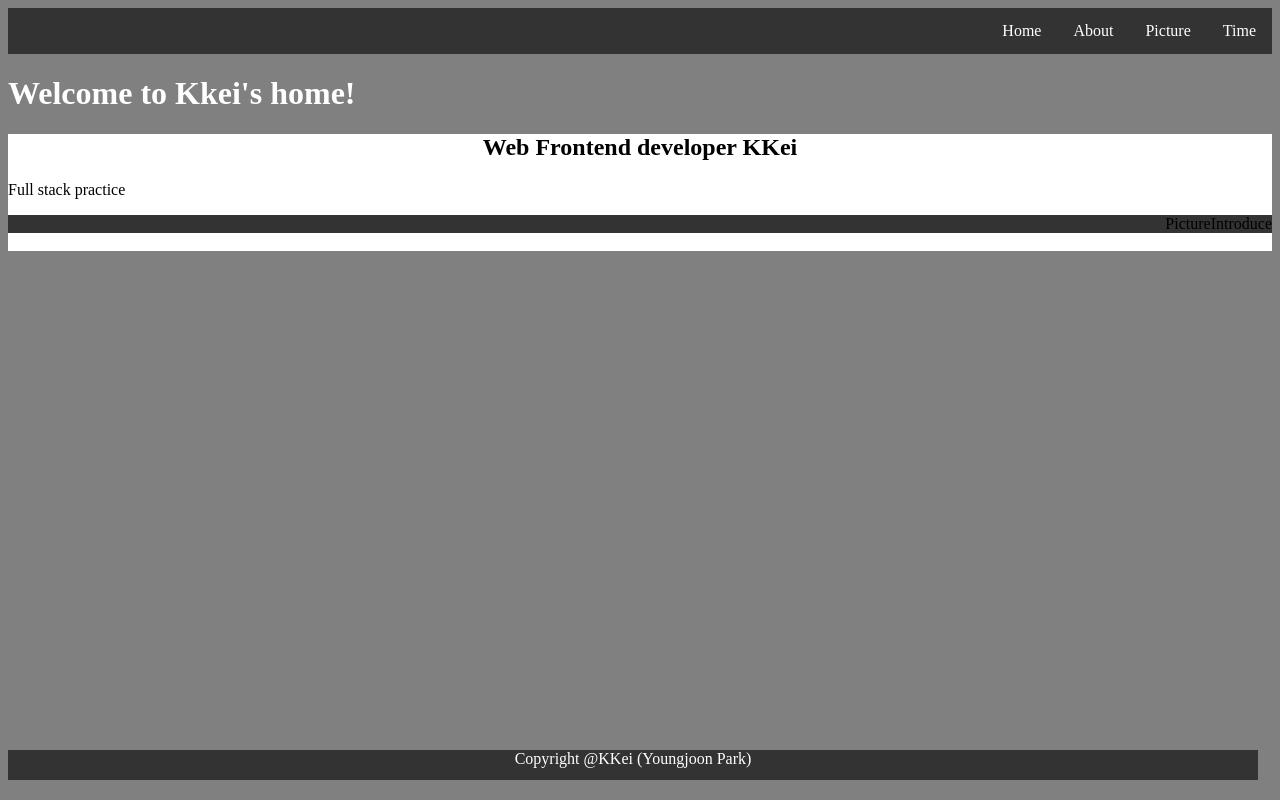
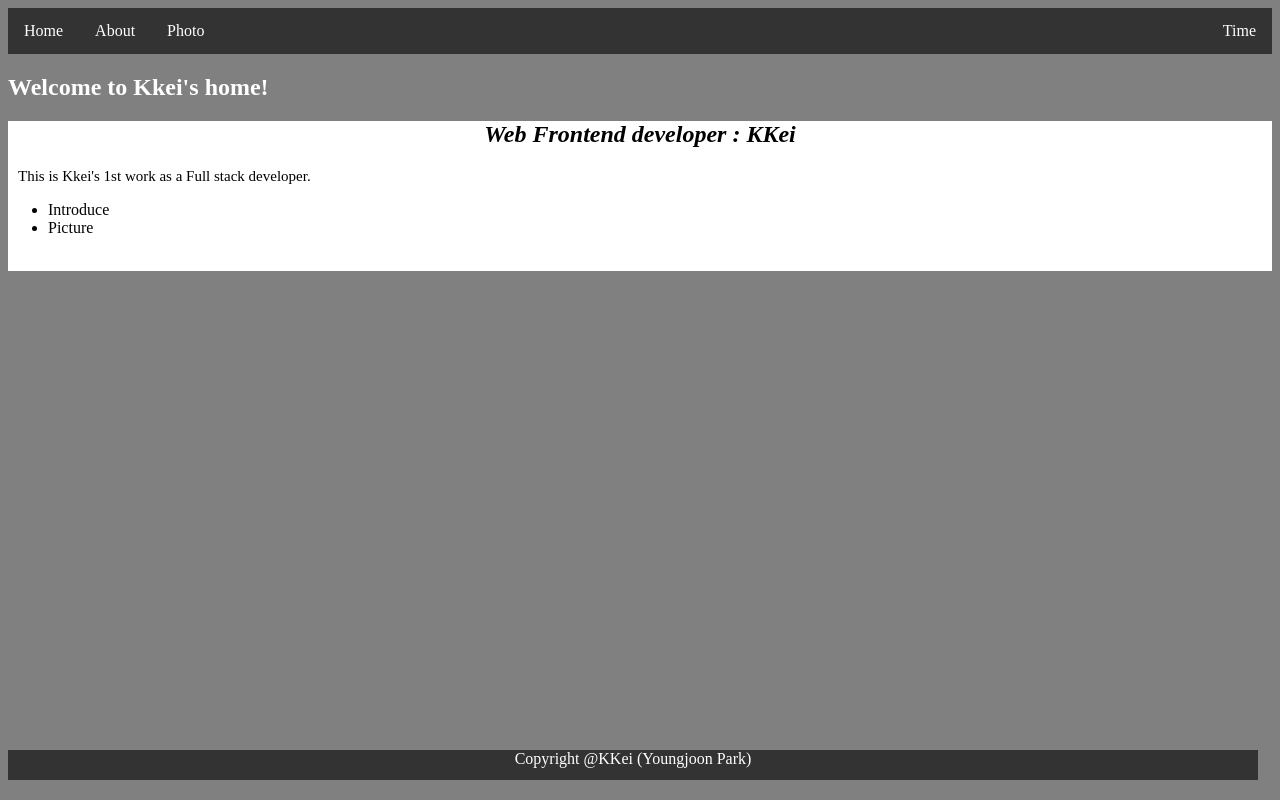
Before and after one commit to pyj2025/webKkei, a plain HTML site: page index.html in a window 1280 px wide. Drawn offline with Linux system fonts and the light colour scheme.

Commit message:
adding more style in main page

```diff
--- a/index.html
+++ b/index.html
@@ -4,67 +4,58 @@
     <meta charset="utf-8">
     <title>Dev Kkei</title>
     <style>
-      header {
+      #nav_id {
         position:relative;
         margin-bottom:10px;
-        1background-color: blue;
         color: white;
         font-size: 1em;
       }
 
       #mid-section > h1 {
+        font-style: oblique;
         text-align: center;
       }
 
-      ul {
-        list-style-type: none;
-        margin: 0;
-        padding: 0;
-        overflow: hidden;
-        background-color: #333;
+      #mid-section > p {
+        font-size: 15px;
+        margin-left: 10px;
+        1text-align: left;
       }
 
-      li {
-        float: right;
-      }
+      #body_box {
 
-      li a {
-        display: block;
-        color: white;
-        text-align: center;
-        padding: 14px 16px;
-        text-decoration: none;
-      }
-
-      li a:hover {
-        background-color: #111;
       }
 
     </style>
     <link rel="stylesheet" href="main.css">
   </head>
   <body>
-    <section id="nav-section">
-      <ul>
-        <li> <a href="#time">Time</a></li>
-        <li><a href="#picture">Picture</a></li>
+    <header id="header_id">
+      <ul id="menubar">
+        <li><a href="#home">Home</a></li>
         <li><a href="#about">About</a></li>
-        <li><a href="#home">Home</a></li>
+        <li><a href="#photo">Photo</a></li>
+        <li style="float:right"><a href="#time">Time</a></li>
       </ul>
-    </section>
-    <header>
+    </header>
+
+    <nav id="nav_id">
       <h1>Welcome to Kkei's home!</h1>
-    </header>
+    </nav>
+
     <section id="mid-section">
-      <h1>Web Frontend developer KKei</h1>
-      <p>Full stack practice</p>
-      <ul>
+      <h1>Web Frontend developer : KKei</h1>
+
+      <p>This is Kkei's 1st work as a Full stack developer.</p>
+
+      <ul id="body_box">
         <li>Introduce</li>
         <li>Picture</li>
       </ul>
+
       <div><img src="dd" alt=""/></div>
     </section>
-    <br>
+
     <footer>
       <span>Copyright @KKei (Youngjoon Park)</span>
     </footer>
--- a/main.css
+++ b/main.css
@@ -1,23 +1,33 @@
+#menubar {
+  list-style-type: none;
+  margin: 0;
+  padding: 0;
+  overflow: hidden;
+  background-color: #333;
+}
+
+#menubar > li {
+  float: left;
+}
+
+#menubar > li > a {
+  display: block;
+  color: white;
+  text-align: center;
+  padding: 14px 16px;
+  text-decoration: none;
+}
+
+#menubar > li > a:hover {
+  background-color: #111;
+}
+
 body {
   background-color: gray;
 }
 
 
-#nav-section > nav > * {
-  width:100px;
-  height:100px;
-  border:1px solid gray;
-  display:inline;
-  background-color: yellow;
-  position: relative;
-  left: 1050px;
-  margin-left:10px;
 
-}
-#nav-section > nav {
-  position:relative;
-  background-color: white;
-}
 
 #mid-section, footer {
   position: relative;
```
